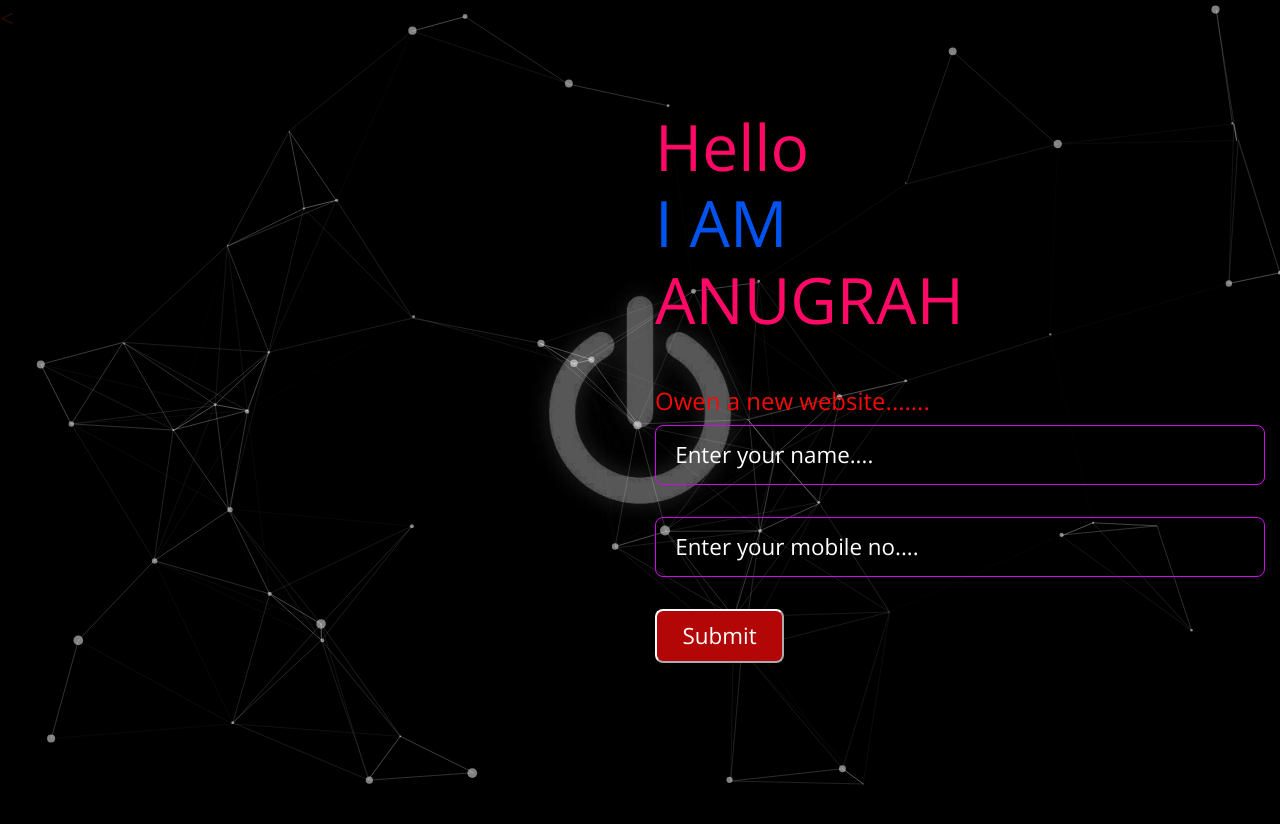
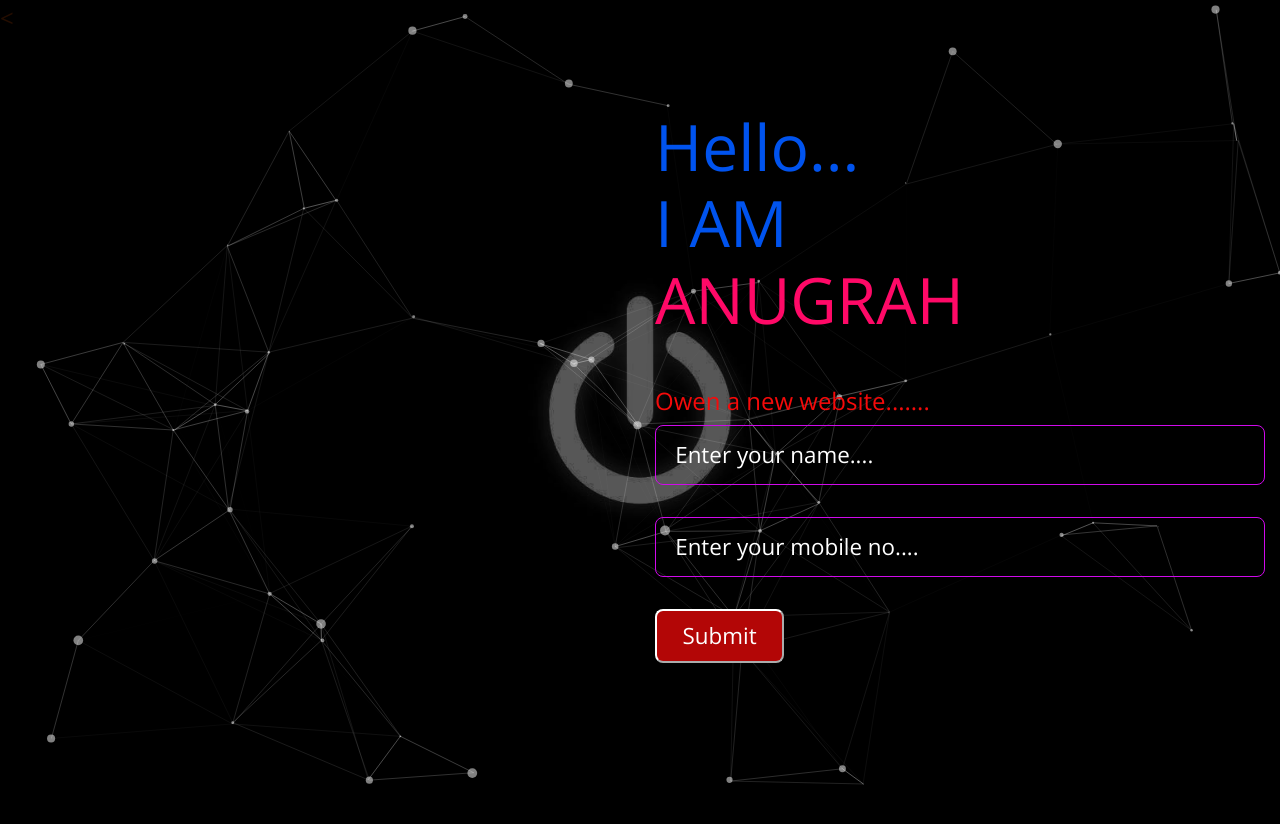
Before and after one commit to agh-kk/my-site, a plain HTML site: page index.html in a window 1280 px wide. Drawn offline with nearby package versions, Linux system fonts and the light colour scheme.

Commit message:
Update index.html

```diff
--- a/index.html
+++ b/index.html
@@ -33,7 +33,7 @@
 			<div class="container-fluid">
 				<div class="row cb-slideshow-text-container ">
 					<div class= "tm-content col-xl-6 col-sm-8 col-xs-8 ml-auto section">
-					<header class="mb-5"><h1>Hello</h1><h1 class="intro">I AM </h1> <h1>ANUGRAH</h1></header>
+					<header class="mb-5"><h1 class="intro">Hello...</h1><h1 class="intro">I AM </h1> <h1>ANUGRAH</h1></header>
 					<h2>Owen a new website.......<h2>
 
                     <form id="submit-form" action="" class="subscribe-form">
```
